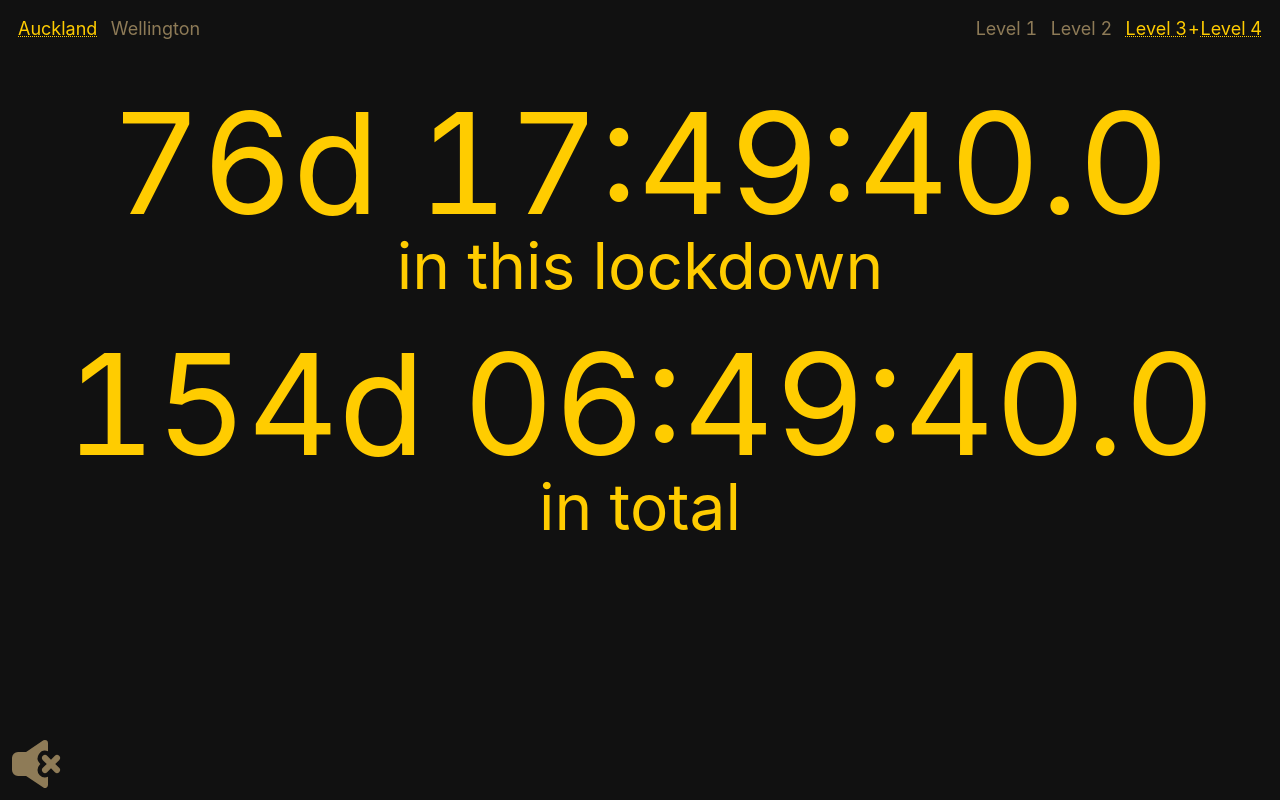
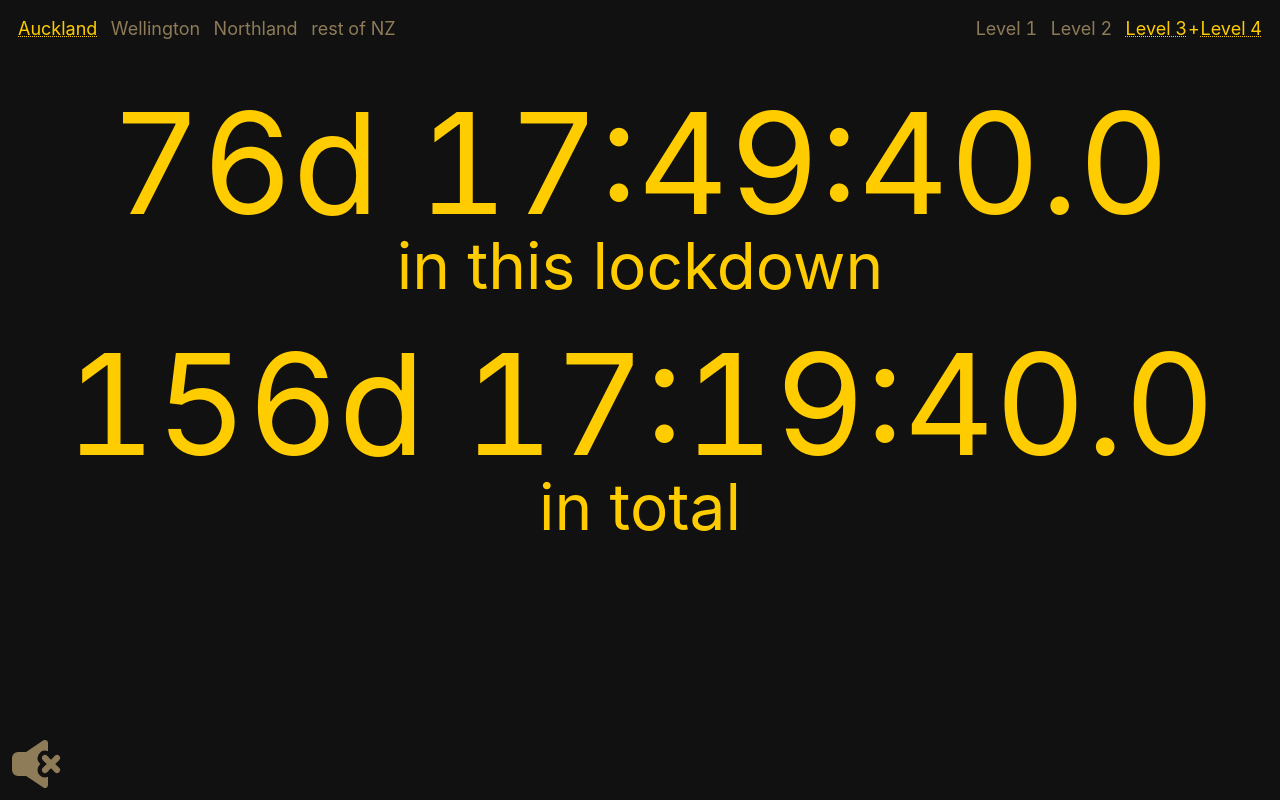
Before and after one commit to Torvin/locked-as, a website with bundled scripts: page docs/index.html in a window 1280 px wide. Built offline with nearby package versions, Linux system fonts and the light colour scheme.

Commit message:
add 'Northland' and 'rest of NZ' regions

```diff
--- a/docs/index.html
+++ b/docs/index.html
@@ -27,6 +27,8 @@
     <div id="region" role="radiogroup" class="switches">
       <button role="radio" data-val="AKL" aria-checked="false">Auckland</button>
       <button role="radio" data-val="WLG" aria-checked="false">Wellington</button>
+      <button role="radio" data-val="NL" aria-checked="false">Northland</button>
+      <button role="radio" data-val="NZ" aria-checked="false">rest of NZ</button>
     </div>
     <div id="level" class="switches">
       <button role="checkbox" data-val="1" aria-checked="false">Level 1</button>
--- a/src/index.ts
+++ b/src/index.ts
@@ -98,7 +98,6 @@ function writeConfig() {
   localStorage.setItem('config', JSON.stringify(config))
 }
 
-
 const config = readConfig({ region: 'AKL', level: 3 })
 
 document.getElementById('level')?.addEventListener('click', e => {
@@ -115,7 +114,7 @@ document.getElementById('region')?.addEventListener('click', e => {
   if (!(e.target instanceof Element)) { return }
   const val = e.target.getAttribute('data-val')
 
-  if (val) {
+  if (val !== null) {
     config.region = val
     update()
   }
--- a/src/levels.ts
+++ b/src/levels.ts
@@ -1,8 +1,12 @@
 import { LevelTransition } from './types'
 
-const Levels: LevelTransition[] = [[
+const Levels: LevelTransition[] = [
+  [
     '2020-03-22T00:00:00+13:00',
     2,
+  ], [
+    '2020-03-23T13:30:00+13:00',
+    3,
   ], [
     '2020-03-26T00:00:00+13:00',
     4,
@@ -15,72 +19,114 @@
   ], [
     '2020-06-09T00:00:00+12:00',
     1,
-], [
+  ],
+
+  // AKL moves to level 3, the rest of NZ to level 2
+  [
     '2020-08-12T12:00:00+12:00',
     2,
   ], [
     '2020-08-12T12:00:00+12:00',
     3,
     'AKL',
-], [
+  ],
+
+  // AKL moves to level 2, the rest of NZ remains at level 2
+  [
     '2020-08-31T00:00:00+12:00',
     2,
     'AKL',
-], [
+  ],
+
+  // NZ except for AKL moves to level 1, AKL remans at level 2
+  [
     '2020-09-22T00:00:00+12:00',
     1,
   ], [
     '2020-09-22T00:00:00+12:00',
     2,
     'AKL',
-], [
+  ],
+
+  // AKL moves to level 1
+  [
+    '2020-10-08T00:00:00+13:00',
+    1,
+    'AKL',
+  ],
+
+  // AKL moves to level 3, rest of NZ - level 2
+  [
     '2021-02-15T00:00:00+13:00',
     2,
   ], [
     '2021-02-15T00:00:00+13:00',
     3,
     'AKL',
-], [
+  ],
+
+  // AKL moves to level 2, rest of NZ - level 1
+  [
     '2021-02-18T00:00:00+13:00',
     1,
   ], [
     '2021-02-18T00:00:00+13:00',
     2,
     'AKL',
-], [
-  '2021-02-24T00:00:00+13:00',
+  ],
+
+  // AKL moves to level 1, all NZ is at level 1 now
+  [
+    '2021-02-23T00:00:00+13:00',
     1,
     'AKL',
-], [
+  ],
+
+  // AKL moves to level 3, rest of NZ - level 2
+  [
     '2021-02-28T06:00:00+13:00',
     2,
   ], [
     '2021-02-28T06:00:00+13:00',
     3,
     'AKL',
-], [
+  ],
+
+  // AKL moves to level 2, rest of NZ - level 1
+  [
     '2021-03-07T06:00:00+13:00',
     1,
   ], [
     '2021-03-07T06:00:00+13:00',
     2,
     'AKL',
-], [
+  ],
+
+  // AKL moves to level 1, all NZ is at level 1 now
+  [
     '2021-03-12T12:00:00+13:00',
     1,
     'AKL',
-], [
+  ],
+
+  // WLG moves to level 2 for a week
+  [
     '2021-06-23T18:00:00+12:00',
     2,
     'WLG',
   ], [
-  '2021-06-30T18:00:00+12:00',
+    '2021-06-30T00:00:00+12:00',
     1,
     'WLG',
-], [
+  ],
+
+  [
     '2021-08-18T00:00:00+12:00',
     4,
-], [
+  ],
+
+  // AKL and NL stay at level 4, the rest of NZ to level 3
+  [
     '2021-09-01T00:00:00+12:00',
     3,
   ], [
@@ -88,16 +134,48 @@
     4,
     'AKL',
   ], [
+    '2021-09-01T00:00:00+12:00',
+    4,
+    'NL',
+  ],
+
+  // NL moves to level 3, AKL stay at level 4, the rest of NZ remain at level 3
+  [
+    '2021-09-03T00:00:00+12:00',
+    3,
+    'NL',
+  ],
+
+  // AKL remains at level 4, the rest of NZ moves to level 2
+  [
     '2021-09-08T00:00:00+12:00',
     2,
   ], [
     '2021-09-08T00:00:00+12:00',
     4,
     'AKL',
-], [
+  ],
+
+  // AKL moves to level 3, rest of NZ is at level 2
+  [
     '2021-09-22T00:00:00+12:00',
     3,
     'AKL',
-]]
+  ],
+
+  // NL moves to level 3
+  [
+    '2021-10-09T00:00:00+13:00',
+    3,
+    'NL',
+  ],
+
+  // NL moves to level 2
+  [
+    '2021-10-20T00:00:00+13:00',
+    2,
+    'NL',
+  ],
+]
 
 export default Levels
--- a/src/types.ts
+++ b/src/types.ts
@@ -1,3 +1,3 @@
-export type Region = 'AKL' | 'WLG'
+export type Region = 'AKL' | 'WLG' | 'NL'
 export type Level = 1 | 2 | 3 | 4
 export type LevelTransition = [string, Level] | [string, Level, Region]
```
Also changed, not shown: docs/build/index.js. Lines whose indentation alone changed are shown as unchanged.
